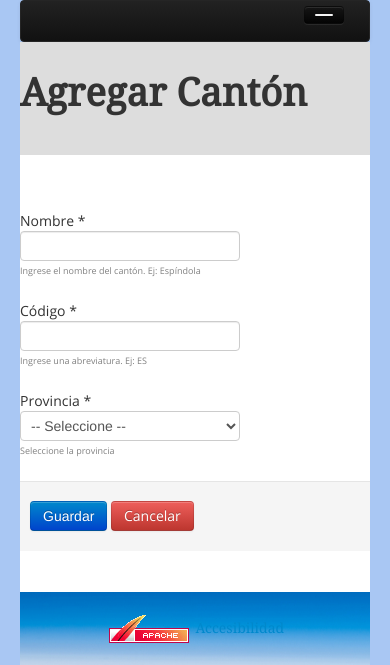
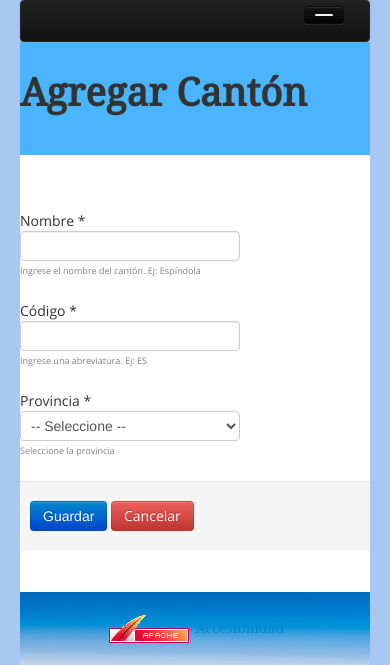
Before and after one commit to luchitoflores/gestionparroquial, a Django app: page /ciudades/canton/add in a window 390 px wide. Shown: the top 665 px of the page. Run offline with Django 3.2, Linux system fonts and the light colour scheme; the visitor is signed in with stand-in values (Sample User, id 1); data comes from the database, SQL or seed files in the repository; data that the repository does not hold is empty; parts of the project's set-up code (start-up, migrations or seed data) failed here and were passed over; some libraries are stand-ins or nearby versions.

Commit message:
optimizando para móviles

```diff
--- a/static/css/estilos.css
+++ b/static/css/estilos.css
@@ -158,7 +158,7 @@ table{
 @media (max-width: 640px) {
 
 	#id_title{
-		background: #DDD;
+		background: #4AB5FD;
 		font-family: 'Droid Serif',Helvetica,Arial,sans-serif;
 		font-size: 1.5em;
 		max-height: 90%;
```
